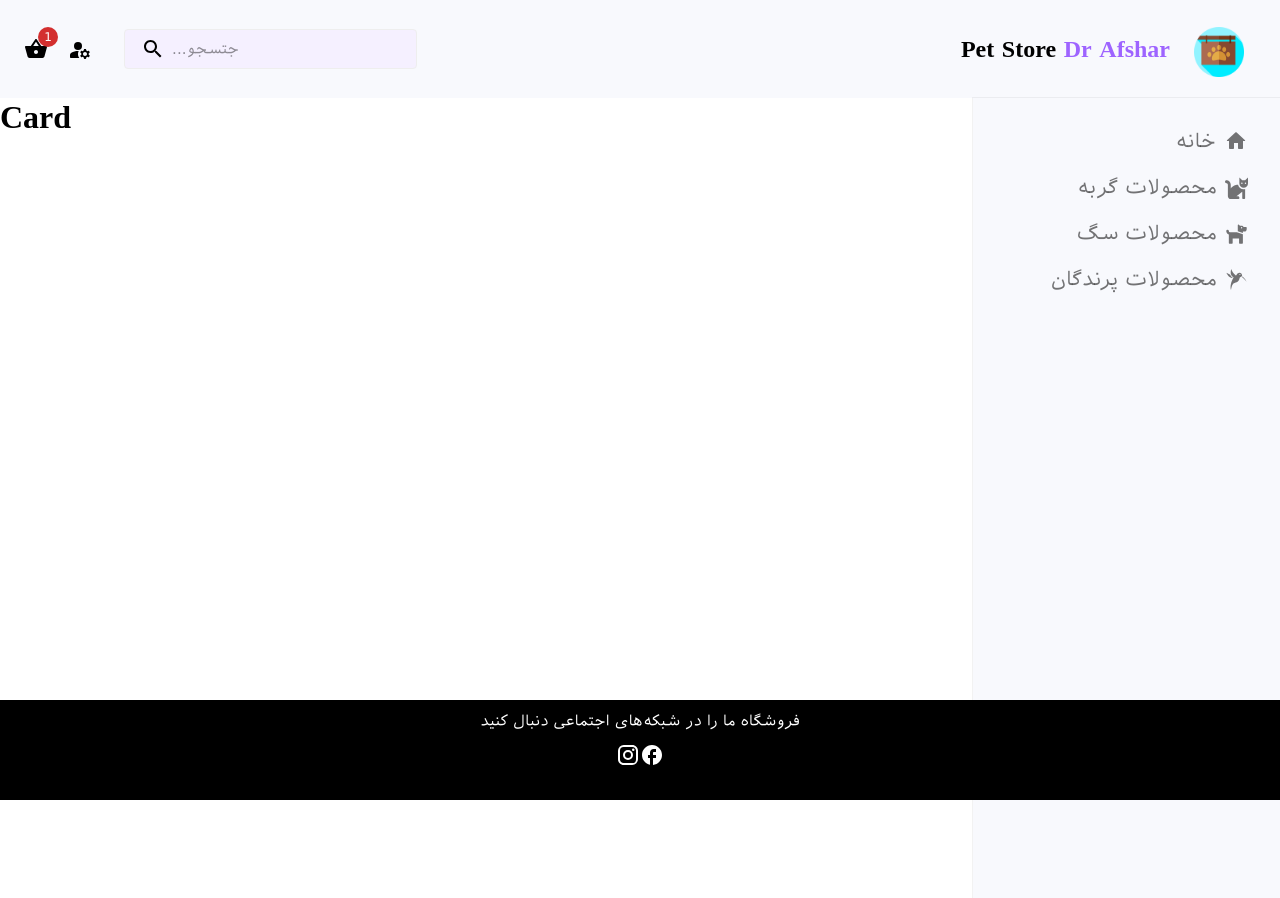
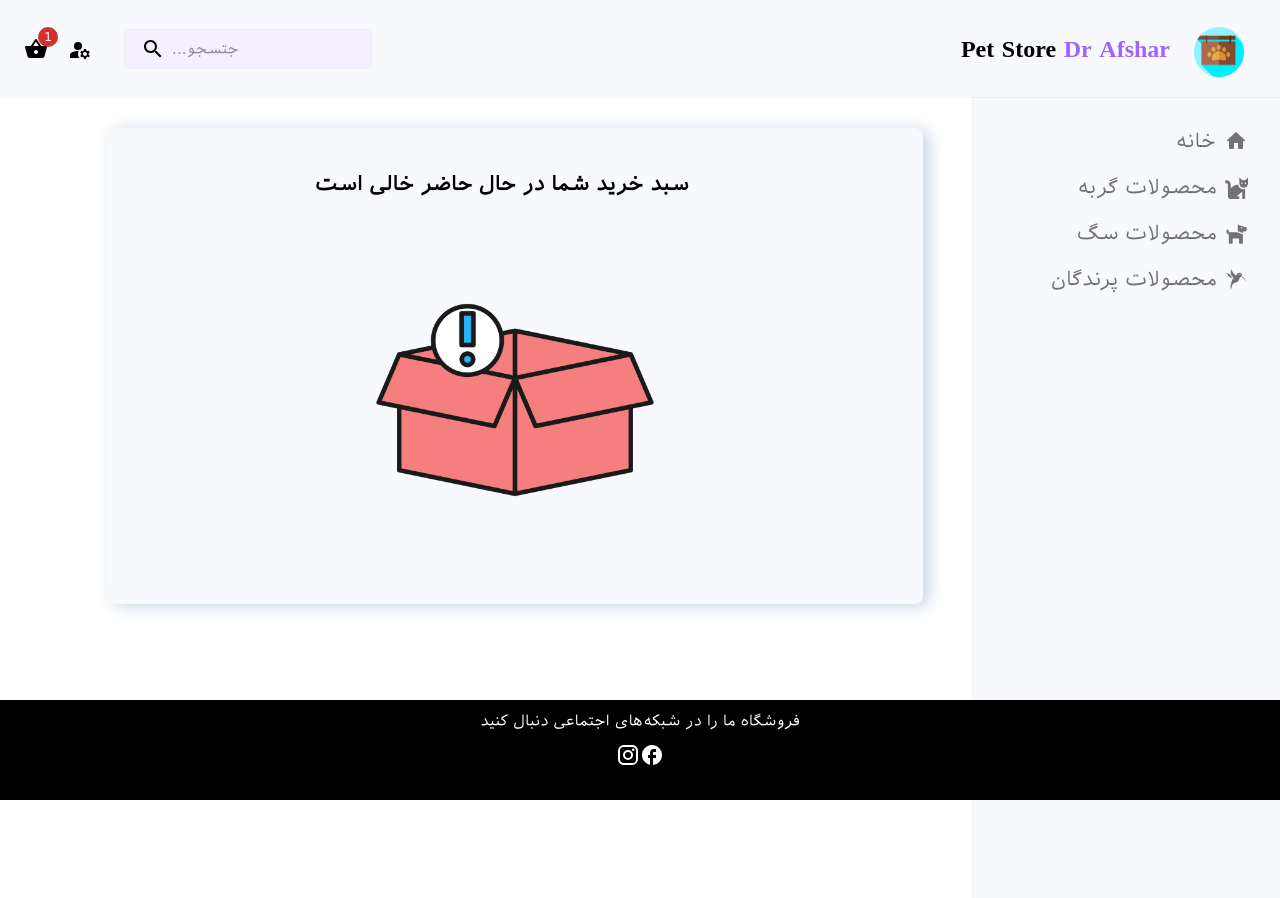
Before and after one commit to aynazheydariafshar/ecommerce-pet-shop, a React (Create React App) app in the folder ecommerce/: page /card in a window 1280 px wide. Built offline with nearby package versions, Linux system fonts and the light colour scheme.

Commit message:
feat : cart empty or not

```diff
--- a/ecommerce/src/Components/Cart.js
+++ b/ecommerce/src/Components/Cart.js
@@ -15,7 +15,7 @@ const Cart = (props) => {
                     background : '#F8F9FD',
                     boxShadow: 'rgba(136, 165, 191, 0.48) 6px 2px 16px 0px, rgba(255, 255, 255, 0.8) -6px -2px 16px 0px',
                     borderRadius : 2,
-                    padding : '75px',
+                    padding : props.padding,
                     marginTop : '30px',
                     marginLeft : {md:'100px' , sm : '50px'},
                     marginRight : '30px'
--- a/ecommerce/src/Pages/Card.js
+++ b/ecommerce/src/Pages/Card.js
@@ -1,9 +1,23 @@
+import Cart from 'components/Cart';
 import CustomerLayout from 'layout/CustomerLayout';
 import React from 'react';
+import { useSelector } from 'react-redux';
+import Emptycart from 'assets/images/emptycart.png';
+import { Typography } from '@mui/material';
 
 const Card = () => {
+
+    //select cart from redux
+    const cart = useSelector(state => state.cart);
+
     return <>
-        <h1>Card</h1>
+        <Cart padding='0px'>
+            {cart.cartItems.length === 0 ?
+            <div>
+                <Typography marginTop='40px' variant='h6' fontWeight='bold'>سبد خرید شما در حال حاضر خالی است</Typography>
+                <img src={Emptycart} alt='emptycart' width='400px' height='400px' />
+            </div> : <h1>vgj</h1>}
+        </Cart>
     </>;
 };
 
--- a/ecommerce/src/Pages/Product.js
+++ b/ecommerce/src/Pages/Product.js
@@ -48,7 +48,7 @@ const Product = () => {
         {product?.map(item =>{
             return (
             <>
-                <Cart>
+                <Cart padding='75px'>
                     <Box sx={{textAlign : 'right'}}>
                         <Typography variant="h5" sx={{fontWeight : 'bold' , paddingY : '10px'}} component="div">
                             {item.name}
```
Also changed, not shown: ecommerce/src/assets/images/emptycart.png (added).
